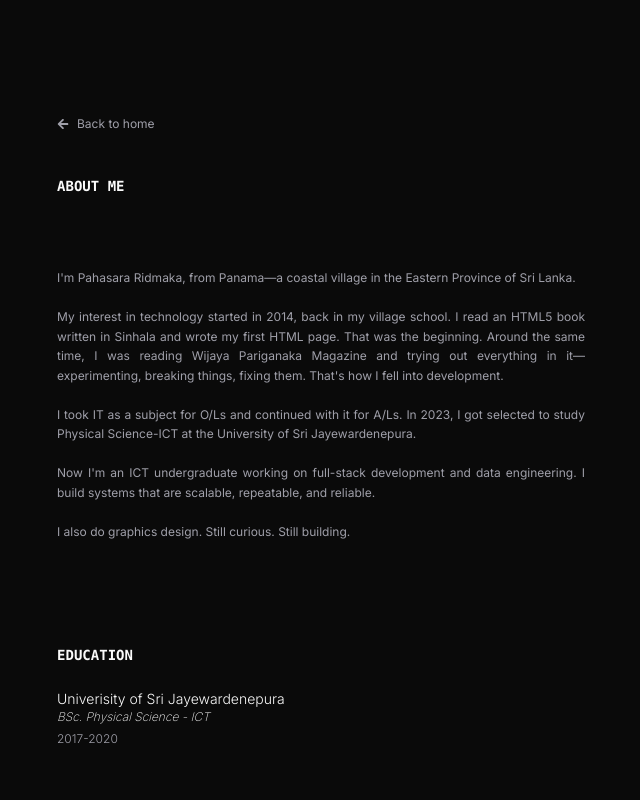
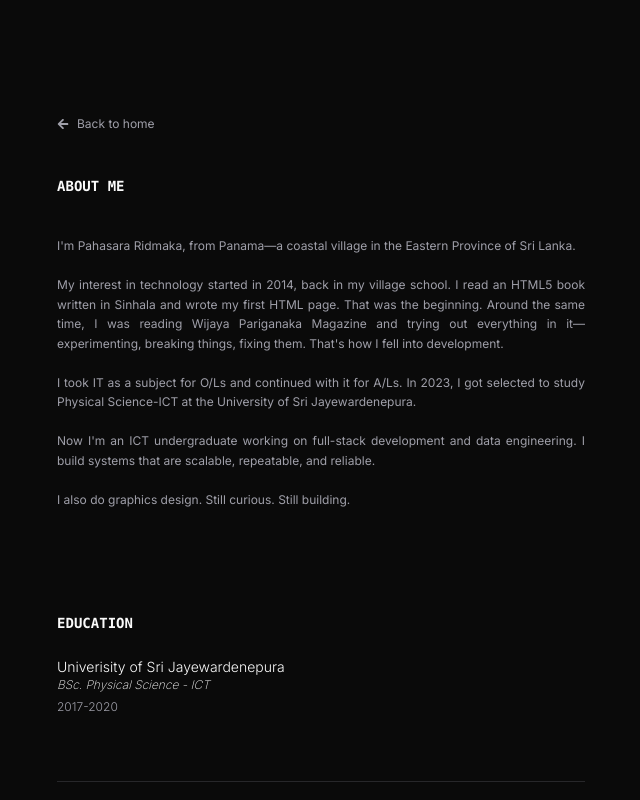
Before and after one commit to pahasara-ridmaka/portfolio-v2, a Next.js app: page /about in a window 1280 px wide. Shown: the top 800 px of the page, without its empty margins (319-959 px from the left). Built offline with nearby package versions, Linux system fonts and the light colour scheme.

Commit message:
feat: update AboutPage header with HyperText component for improved styling

```diff
--- a/app/about/page.tsx
+++ b/app/about/page.tsx
@@ -44,7 +44,7 @@ function AboutPage() {
       <motion.h2 variants={slideUp}><HyperText className='text-sm'>About Me</HyperText></motion.h2>
 
       <motion.p
-        className="text-xs text-zinc-400 leading-relaxed mt-8 text-justify"
+        className="text-xs text-zinc-400 leading-relaxed  text-justify"
         variants={slideUp}
       >
         I'm Pahasara Ridmaka, from Panama—a coastal village in the Eastern Province of Sri Lanka.
```
